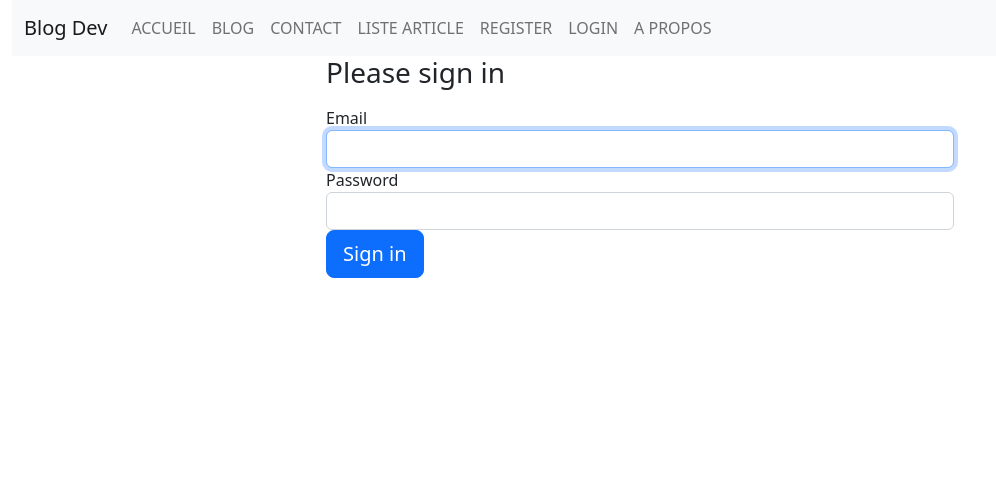
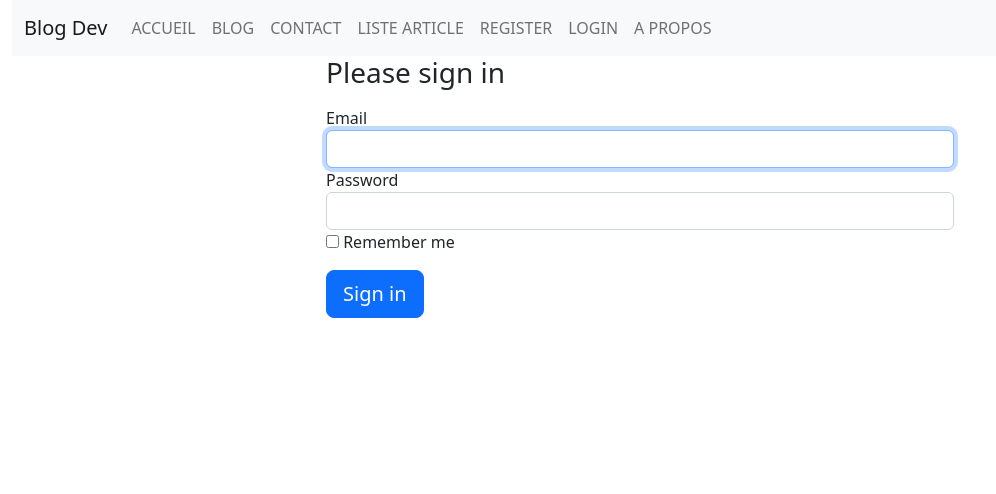
Before and after one commit to OlivierBillant/symfony-01-premierProjet-blog-dev, a Symfony app: template templates/security/login.html.twig in a window 1280 px wide. Shown: the top 494 px of the page, without its empty margins (0-996 px from the left). Run offline with Twig, Linux system fonts and the light colour scheme; the template is opened without the code that fills it, so the values that code supplies are empty; some libraries are stand-ins or nearby versions.

Commit message:
ADD : Gestion remember me

```diff
--- a/src/Security/UtilisateurAuthenticator.php
+++ b/src/Security/UtilisateurAuthenticator.php
@@ -10,6 +10,7 @@ use Symfony\Component\Security\Core\Authentication\Token\TokenInterface;
 use Symfony\Component\Security\Core\Security;
 use Symfony\Component\Security\Http\Authenticator\AbstractLoginFormAuthenticator;
 use Symfony\Component\Security\Http\Authenticator\Passport\Badge\CsrfTokenBadge;
+use Symfony\Component\Security\Http\Authenticator\Passport\Badge\RememberMeBadge;
 use Symfony\Component\Security\Http\Authenticator\Passport\Badge\UserBadge;
 use Symfony\Component\Security\Http\Authenticator\Passport\Credentials\PasswordCredentials;
 use Symfony\Component\Security\Http\Authenticator\Passport\Passport;
@@ -39,7 +40,7 @@ class UtilisateurAuthenticator extends AbstractLoginFormAuthenticator
             new PasswordCredentials($request->request->get('password', '')),
             [
                 new CsrfTokenBadge('authenticate', $request->request->get('_csrf_token')),
-            ]
+                new RememberMeBadge()            ]
         );
     }
 
--- a/templates/security/login.html.twig
+++ b/templates/security/login.html.twig
@@ -24,16 +24,19 @@
            value="{{ csrf_token('authenticate') }}"
     >
 
-    {#
+        {#
         Uncomment this section and add a remember_me option below your firewall to activate remember me functionality.
         See https://symfony.com/doc/current/security/remember_me.html
+        Apres on ajoute remember_me + secret + lifetime dans sec yaml
+        Puis dans security on va dans Security/Userauthenticator et on ajoute le badge remember me
+        #}
 
         <div class="checkbox mb-3">
             <label>
                 <input type="checkbox" name="_remember_me"> Remember me
             </label>
         </div>
-    #}
+
 
     <button class="btn btn-lg btn-primary" type="submit">
         Sign in
```
Also changed, not shown: 2 other files.
